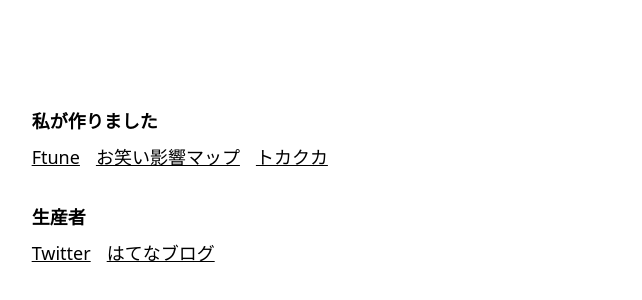
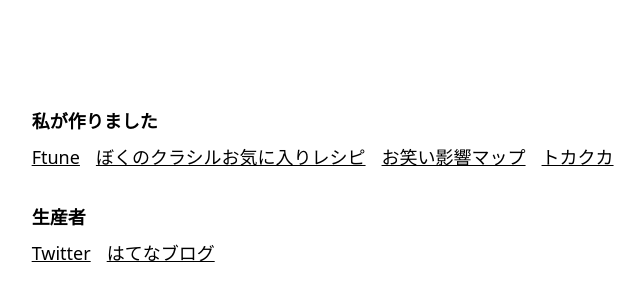
Before and after one commit to kishimoto-banana/bootch, a Next.js app: page / in a window 1280 px wide. Shown: the part 160-460 px from the top of the page, without its empty margins (395-1037 px from the left). Built offline with nearby package versions, Linux system fonts and the light colour scheme; no server answers; a web font is replaced by a local one.

Commit message:
トップに追加

```diff
--- a/pages/index.tsx
+++ b/pages/index.tsx
@@ -1,3 +1,5 @@
+import Link from 'next/link'
+
 const Home = () => {
   return (
     <div>
@@ -9,15 +11,20 @@
             <p className="text-md pb-2 font-semibold md:text-lg">
               私が作りました
             </p>
-            <div className="flex flex-row space-x-4">
+            <div className="grid grid-cols-1 gap-2 lg:flex lg:flex-row lg:gap-0 lg:space-x-4">
               <a
                 href="https://ftune-web.com/"
                 target="_blank"
                 rel="noopener noreferrer"
-                className="text-md underline underline-offset-1 hover:text-gray-600 md:text-lg"
+                className="text-md  underline underline-offset-1 hover:text-gray-600 md:text-lg"
               >
                 Ftune
               </a>
+              <Link href="/kurashiru-favs">
+                <a className="text-md underline underline-offset-1 hover:text-gray-600 md:text-lg">
+                  ぼくのクラシルお気に入りレシピ
+                </a>
+              </Link>
               <a
                 href="https://owarai-eikyo-map.web.app/"
                 target="_blank"
```
